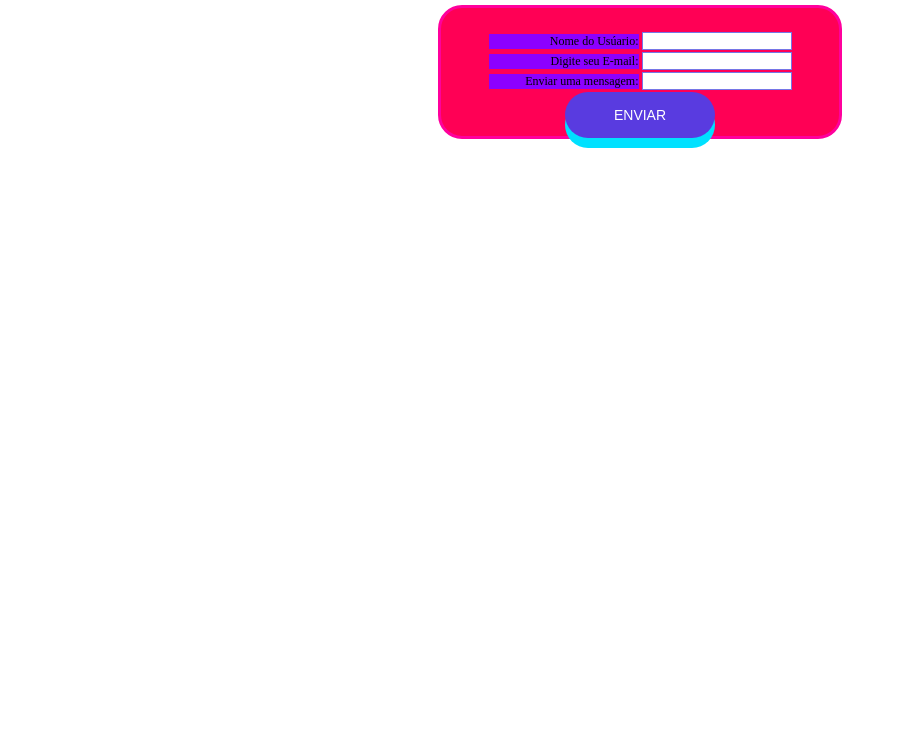
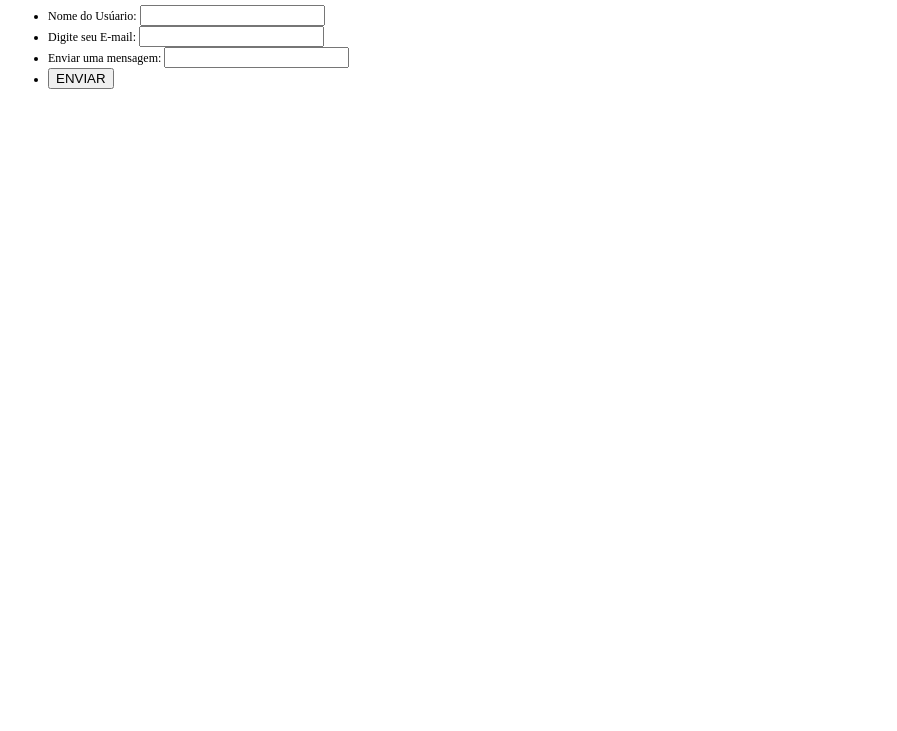
Before and after one commit to luanaLINHARES/Bot-oCss, a plain HTML site: page index.html in a window 1280 px wide. Shown: the part 69-800 px from the top of the page, without its empty margins (0-897 px from the left). Drawn offline with Linux system fonts and the light colour scheme.

Commit message:
Add files via upload

```diff
--- a/estilow.css
+++ b/estilow.css
@@ -5,83 +5,9 @@
     src: url('_fonts/bubblegum-sans-regular.otf');
 }
 
-form{
-   margin: 0 auto;
-   width: 350px;
-   padding: 2em;
-   border: 3px solid rgb(255, 0, 157);
-   border-radius: 2em;
-   background-color: rgb(255, 0, 85);
-   text-align: center;
-}
-
-ul{
-   list-style: none;
-   padding: 0;
-   margin: 0;
-}
-
-form li{
-   margin-top:top;
-   height: 20px;
-}
-
-label{
-   display: inline-block;
-   width: 150px;
-   text-align: right;
-   background-color: rgb(140, 0, 255);
-}
-
-input, textarea{
-   font: 1em sans-serif;
-   width: 150px;
-   box-sizing: border-box;
-   border: 1px solid rgb(118, 118, 230);
-   background-color: white;
-}
-
-textarea{
-   vertical-align: top;
-   height: 5em;
-
-}
-
-
 h1{
    font-size: 30px;
-   color: rgb(15, 93, 15);
 }
-
 form{
    font-size: 12px;
-
 }
-
-
-input[type=submit]{
-  border: none;
-  border-radius: 25px;
-  padding: 15px 15px;
-  outline: none;
-  background-color:rgb(89, 59, 224);
-  color: white;
-  font-size: 14px;
-  box-shadow: 0px 10px rgb(0, 225, 255);
-  cursor: pointer;
-}
-
-input[type=submit]:hover{
-  background-color: rgb(58, 2, 58);
-  color: blueviolet;
-  font-size: 25px;
-  box-shadow: 0px 10px rgb(255, 0, 212);
-}
-
-input[type=submit]:active{
-  background-color:rgba(59, 224, 174, 0.507);
-  box-shadow: 0px 10px rgb(4, 0, 255);
-  transform: translateY(4px);
-  color: white;
-  font-size: 30px;
-}
--- a/index.html
+++ b/index.html
@@ -5,7 +5,7 @@
     <meta charset="UTF-8">
     <meta http-equiv="X-UA-Compatible" content="IE=edge">
     <meta name="viewport" content="width=device-width, initial-scale=1.0">
-    <title>Luana</title>
+    <title>Warlison</title>
     <link rel="stylesheet" href="estilow.css"/>
 </head>
 
```
